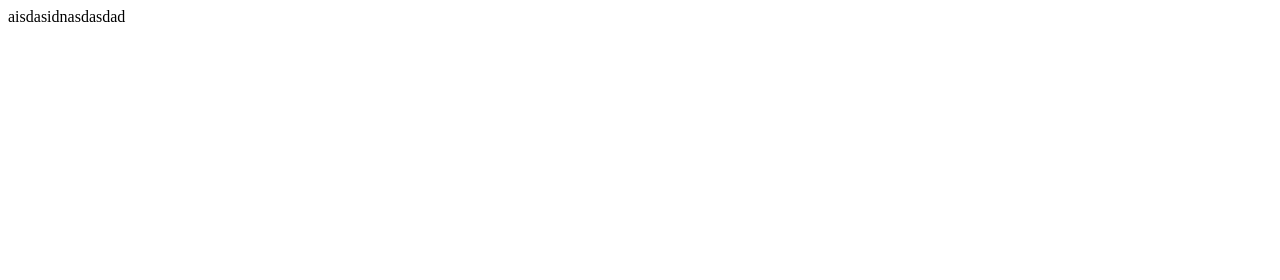
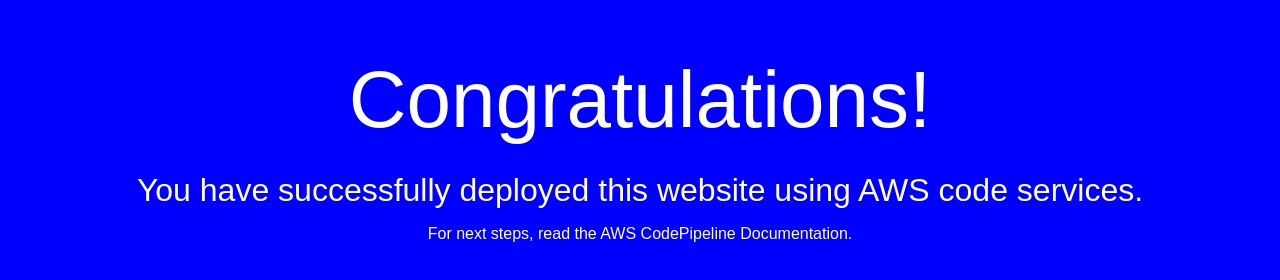
Before and after one commit to rafaelrois/aws-codedeploy-linux, a plain HTML site: page index.html in a window 1280 px wide. Drawn offline with Linux system fonts and the light colour scheme.

Commit message:
third commit

```diff
--- a/index.html
+++ b/index.html
@@ -1 +1,34 @@
-aisdasidnasdasdad
+<!DOCTYPE html>
+<html>
+<head>
+  <meta charset="utf-8">
+  <title>Sample Deployment</title>
+  <style>
+    body {
+      color: #ffffff;
+      background-color: #0000ff;
+      font-family: Arial, sans-serif;
+      font-size: 16px;
+    }
+
+    h1 {
+      font-size: 500%;
+      font-weight: normal;
+      margin-bottom: 0;
+    }
+
+    h2 {
+      font-size: 200%;
+      font-weight: normal;
+      margin-bottom: 0;
+    }
+  </style>
+</head>
+<body>
+  <div align="center">
+    <h1>Congratulations!</h1>
+    <h2>You have successfully deployed this website using AWS code services.</h2>
+    <p>For next steps, read the AWS CodePipeline Documentation.</p>
+  </div>
+</body>
+</html>
```
Also changed, not shown: 6 other files.
